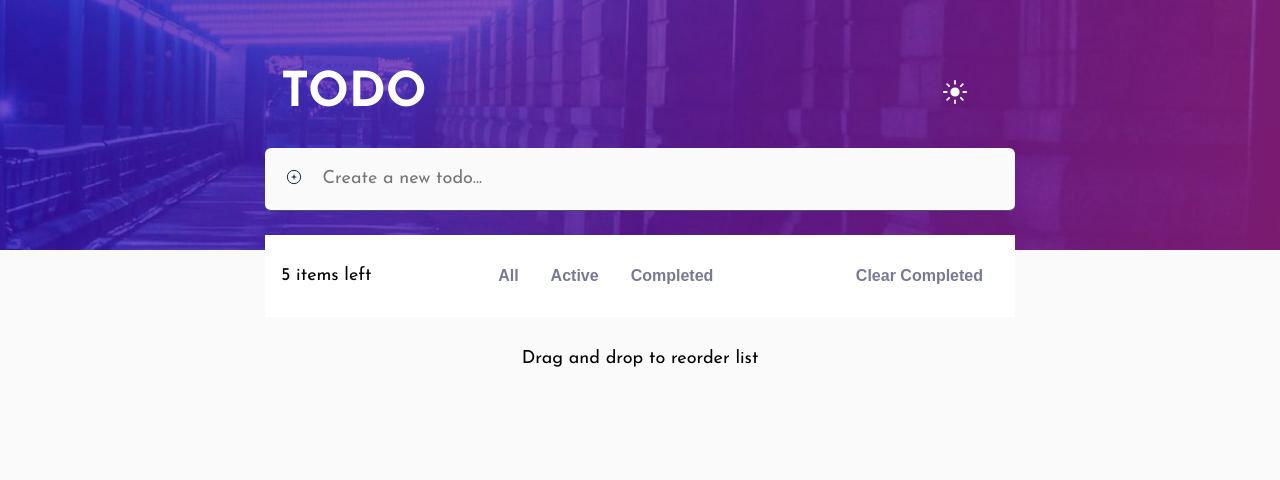
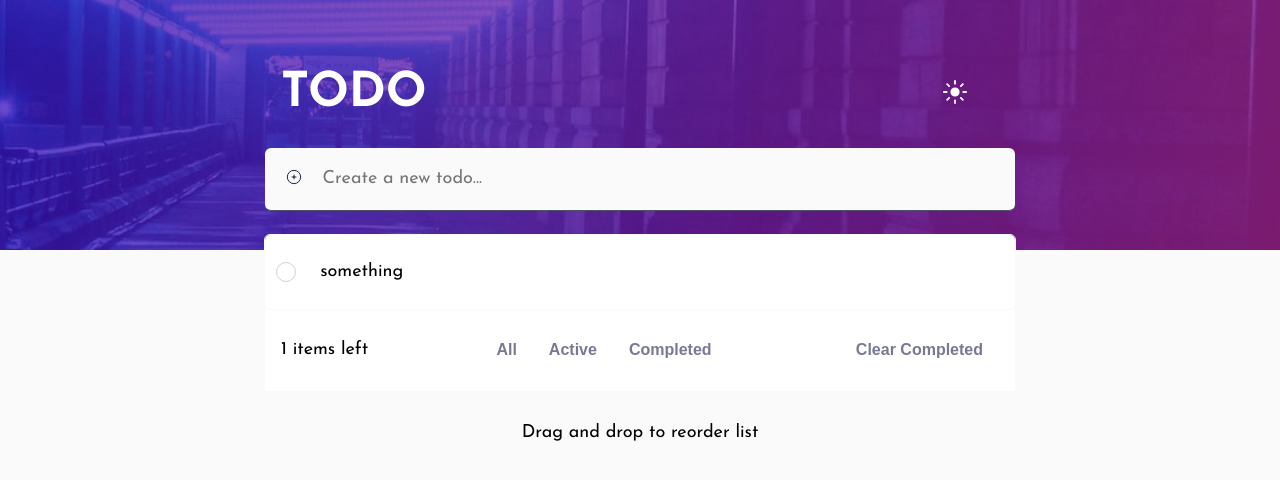
Before and after one commit to ioangheraszim/Todo-App, a React (Vite) app: page / in a window 1280 px wide. Shown: the top 480 px of the page. Built offline with nearby package versions, Linux system fonts and the light colour scheme.

Commit message:
stuck on some issues will continue in a bit

```diff
--- a/src/App.jsx
+++ b/src/App.jsx
@@ -6,13 +6,21 @@ import BottomText from "./components/BottomText";
 
 function App() {
   const [inputValue, setInputValue] = useState("");
-  const [todo, setTodo] = useState([]);
+  const [todo, setTodo] = useState([
+    {
+      id: crypto.randomUUID(),
+      text: "something",
+      completed: false,
+    },
+  ]);
+
+  console.log(todo);
 
   const addTodo = () => {
     if (inputValue.trim() !== "") {
       setTodo((prevTodo) => [
         ...prevTodo,
-        { text: inputValue, completed: false },
+        { id: crypto.randomUUID(), text: inputValue, completed: false },
       ]);
       setInputValue("");
     }
@@ -20,7 +28,6 @@ function App() {
 
   const handleInput = (e) => {
     setInputValue(e.target.value);
-    console.log(inputValue);
   };
 
   const handleKeyPress = (e) => {
@@ -50,6 +57,7 @@ function App() {
             </button>
             <input
               className="item-input"
+              value={inputValue}
               type="text"
               class="input-field"
               placeholder="Create a new todo..."
@@ -84,7 +92,7 @@ function App() {
           ))}
           <div className="footer">
             <div className="left-side">
-              <p>5 items left</p>
+              <p>{todo.length} items left</p>
             </div>
             <div className="button-wrapper">
               <button>All</button>
@@ -101,7 +109,7 @@ function App() {
             <button>Completed</button>
           </div>
         </div>
-        <BottomText />
+        <BottomText task={todo} />
       </div>
     </div>
   );
--- a/styles.css
+++ b/styles.css
@@ -75,7 +75,7 @@ input[type=checkbox] + label::after {
 
 /* Show the checkmark when the checkbox is checked */
 input[type=checkbox]:checked + label::after {
-  transform: translate(-50%, -50%) scale(1); /* Scale to 1 on checked state */
+  transform: translate(-50%, -50%) scale(1);
 }
 
 button img {
--- a/styles.scss
+++ b/styles.scss
@@ -101,7 +101,7 @@ input[type="checkbox"] + label::after {
 
 /* Show the checkmark when the checkbox is checked */
 input[type="checkbox"]:checked + label::after {
-  transform: translate(-50%, -50%) scale(1); /* Scale to 1 on checked state */
+  transform: translate(-50%, -50%) scale(1);
 }
 
 button {
```
Also changed, not shown: 1 other file (tests, documents, lock files or other folders).
